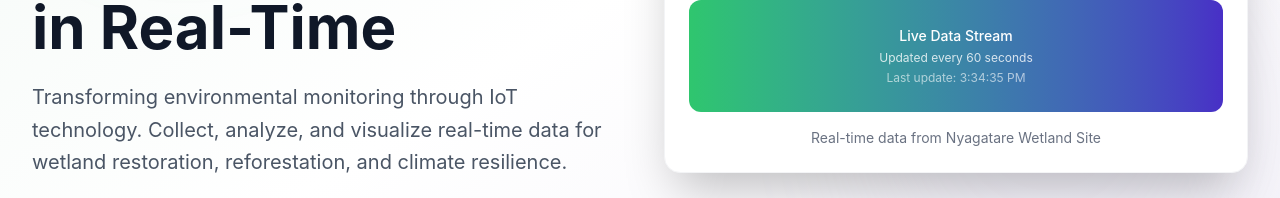
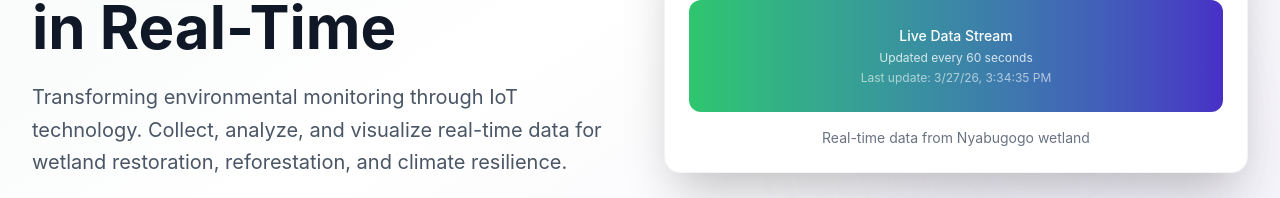
Before and after one commit to Olivier0324/-eba-iot-system-frontend, a React (Vite) app: page / in a window 1280 px wide. Shown: the part 443-641 px from the top of the page. Built offline with nearby package versions, Linux system fonts and the light colour scheme; no server answers.

Commit message:
Updated last update

```diff
--- a/src/pages/LandingPage.jsx
+++ b/src/pages/LandingPage.jsx
@@ -331,12 +331,16 @@ const LandingPage = () => {
                       Updated every {liveData.interval_seconds} seconds
                     </div>
                     <div className="text-xs opacity-60 mt-1">
-                      Last update: {liveData.last_updated.toLocaleTimeString()}
+                      Last update:{" "}
+                      {liveData.last_updated.toLocaleString(undefined, {
+                        dateStyle: "short",
+                        timeStyle: "medium",
+                      })}
                     </div>
                   </div>
                 </div>
                 <div className="mt-4 text-center text-sm text-gray-500 dark:text-gray-400">
-                  Real-time data from Nyagatare Wetland Site
+                  Real-time data from Nyabugogo wetland
                 </div>
               </div>
             </motion.div>
```
